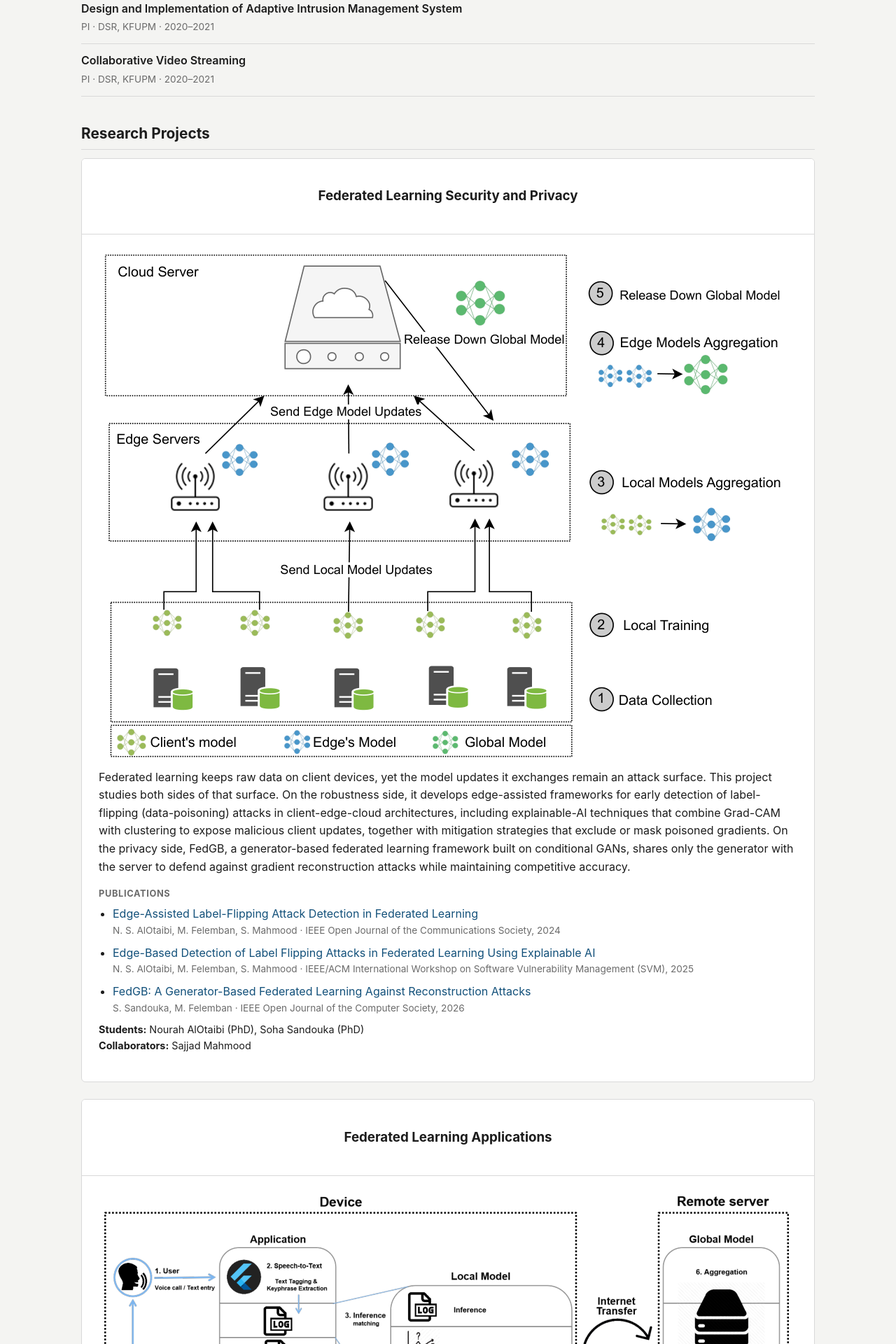
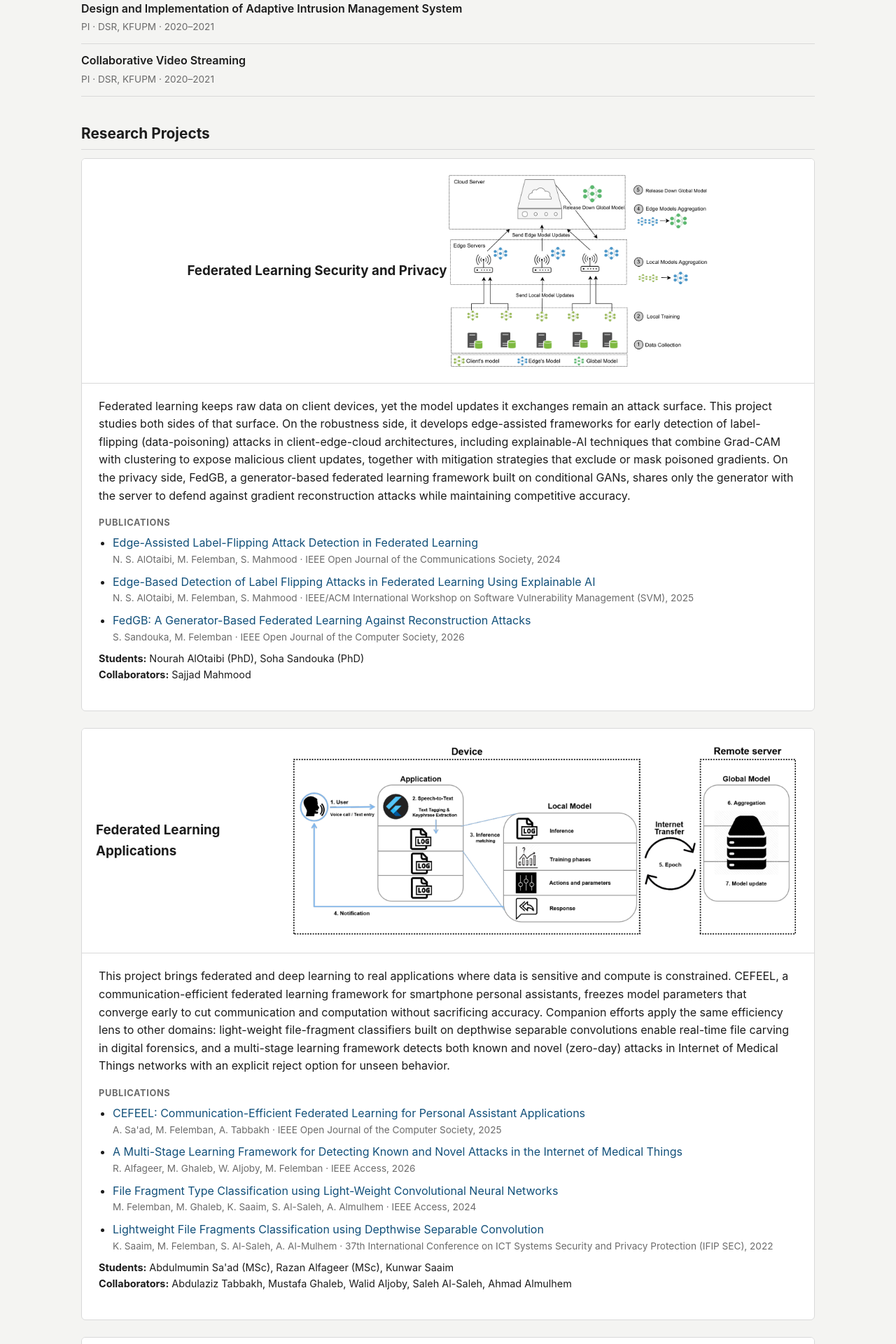
Before and after one commit to mfelemban/mfelemban.github.io, a Jekyll site: the page built from research.html, in a window 1280 px wide. Shown: the part 881-2801 px from the top of the page at 70% size. Built offline with Jekyll 4.4.1, drawn with Linux system fonts in a browser that asks for light colours.

Commit message:
Remove duplicate image in project card
Removed duplicate image tag in project card.

```diff
--- a/research.html
+++ b/research.html
@@ -36,9 +36,9 @@
     <article class="project-card">
       <div class="project-card-figure">
         <h3>{{ p.title }}</h3>
+        <img src="{{ p.image | relative_url }}" alt="{{ p.image_alt }}" loading="lazy">
       </div>
       <div class="project-card-body">
-        <img src="{{ p.image | relative_url }}" alt="{{ p.image_alt }}" loading="lazy">
         <p class="project-objective">{{ p.objective }}</p>
         <h4>Publications</h4>
         <ul class="project-papers">
```
